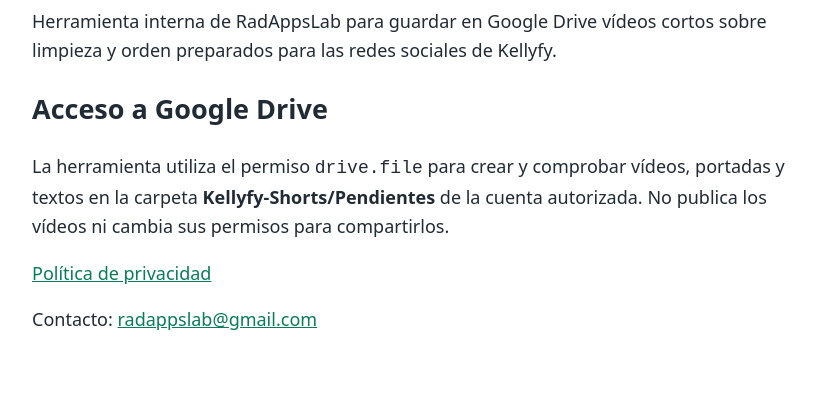
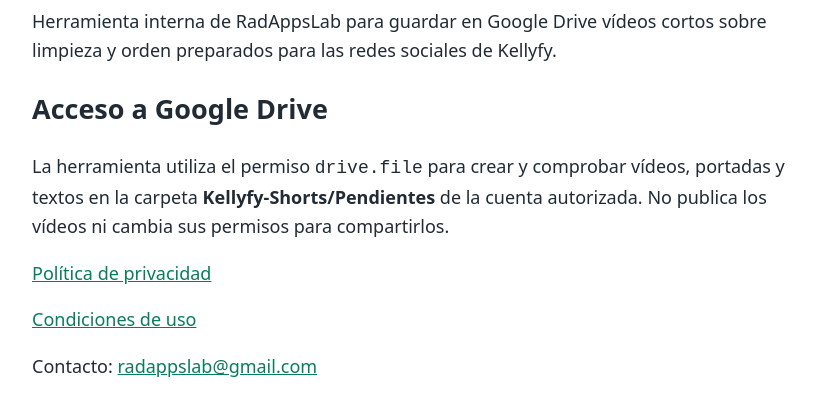
Before and after one commit to radappslab/kellyfy-shorts-drive, a plain HTML site: page index.html in a window 1280 px wide. Shown: the part 135-550 px from the top of the page, without its empty margins (228-1043 px from the left). Drawn offline with Linux system fonts and the light colour scheme.

Commit message:
Update index.html

```diff
--- a/index.html
+++ b/index.html
@@ -17,6 +17,7 @@
   <p>La herramienta utiliza el permiso <code>drive.file</code> para crear y comprobar vídeos, portadas y textos en la carpeta <strong>Kellyfy-Shorts/Pendientes</strong> de la cuenta autorizada. No publica los vídeos ni cambia sus permisos para compartirlos.</p>
 
   <p><a href="privacy.html">Política de privacidad</a></p>
+  <p><a href="terms.html">Condiciones de uso</a></p>
   <p>Contacto: <a href="mailto:radappslab@gmail.com">radappslab@gmail.com</a></p>
 </body>
 </html>
```
